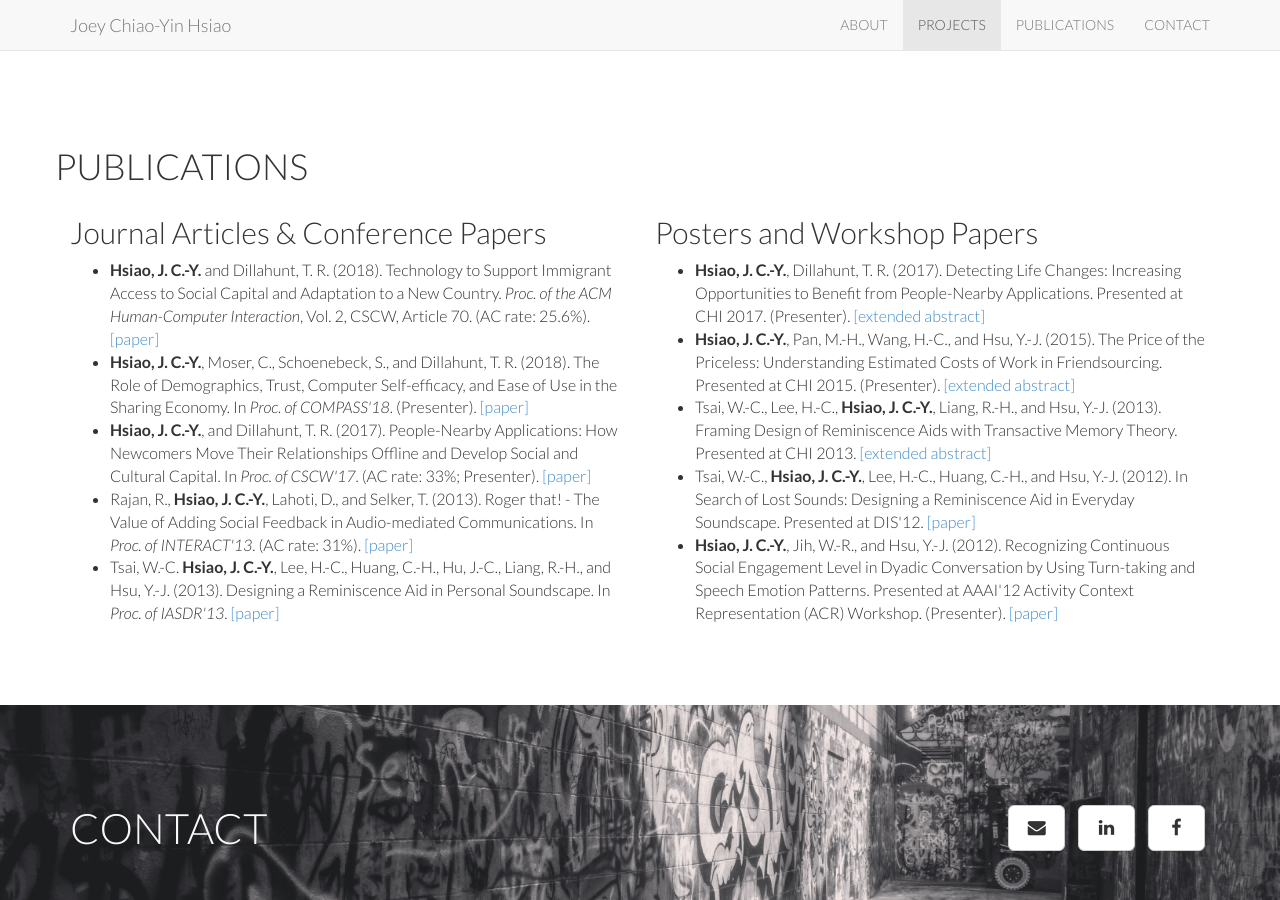
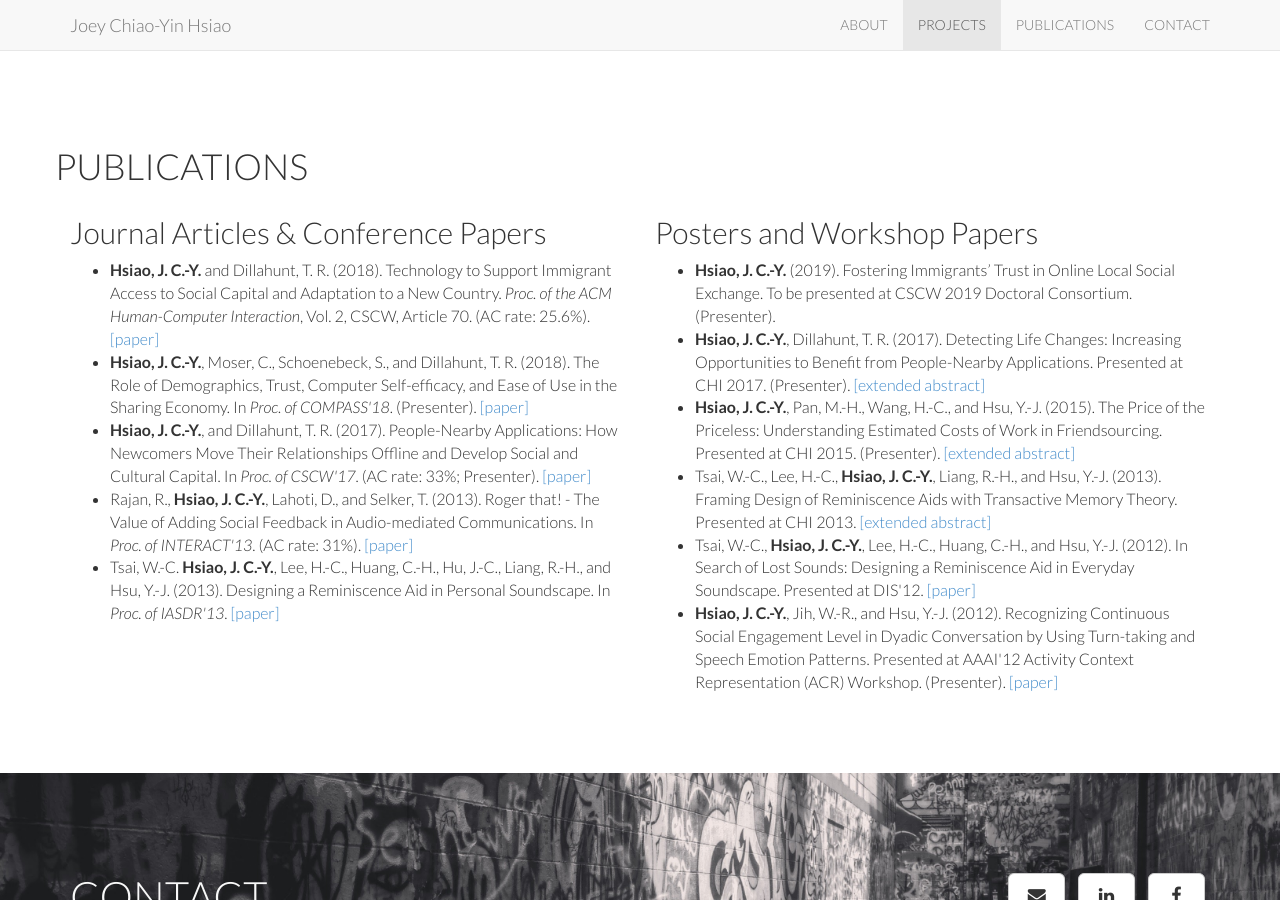
Before and after one commit to joeycyhsiao/joeycyhsiao.github.io, a Jekyll site: the page built from index.html, in a window 1280 px wide and 900 px high, scrolled down 3220 px. Built offline with Jekyll 4.4.1, drawn with Linux system fonts in a browser that asks for light colours.

Commit message:
Add CSCW-DC

```diff
--- a/_data/posters.yml
+++ b/_data/posters.yml
@@ -1,3 +1,11 @@
+- paper:
+  authors: <b>Hsiao, J. C.-Y.</b>
+  title: "Fostering Immigrants’ Trust in Online Local Social Exchange"
+  year: 2019
+  venue: "To be presented at CSCW 2019 Doctoral Consortium"
+  info: "Presenter"
+  type: "extended abstract"
+
 - paper:
   authors: <b>Hsiao, J. C.-Y.</b>, Dillahunt, T. R.
   title: "Detecting Life Changes: Increasing Opportunities to Benefit from People-Nearby Applications"
```
Also changed, not shown: 2 other files.
